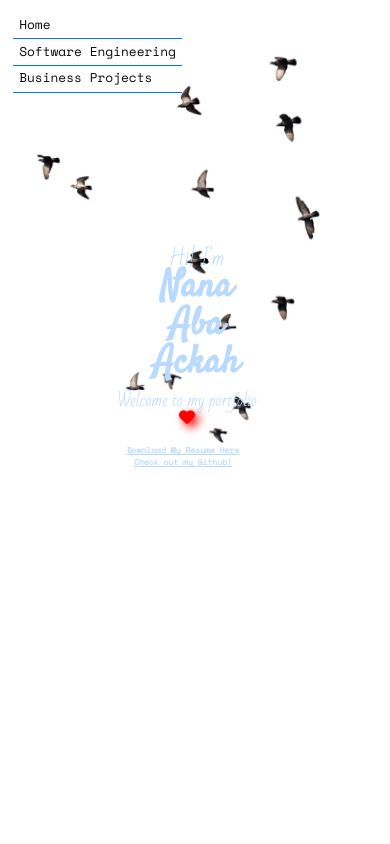
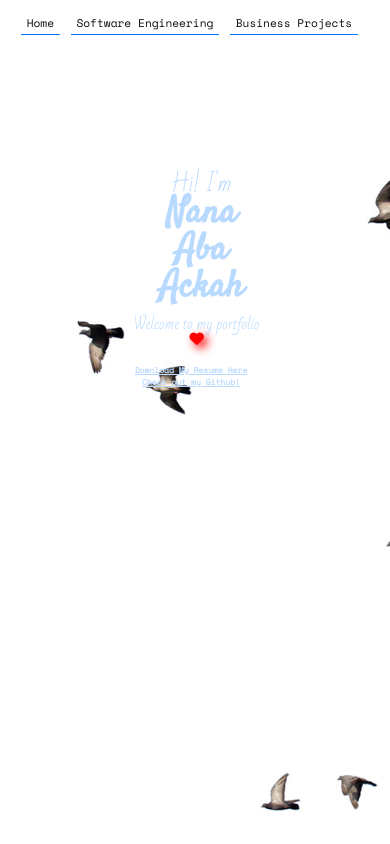
Before and after one commit to nanaabaackah/portfolio.io, a PHP site: page / in a window 390 px wide. Run offline with PHP 8.4, Linux system fonts and the light colour scheme; some libraries are stand-ins or nearby versions.

Commit message:
Update master.css

```diff
--- a/styles/master.css
+++ b/styles/master.css
@@ -312,8 +312,8 @@ span{
 @media screen and (max-width: 550px) {
     .home {
         background-image: url("../imgs/background9.png");
-        background-size: contain;
-        background-repeat: no-repeat;
+        background-size:auto;
+        background-repeat: repeat;
     }
 
     .grid {
@@ -325,23 +325,20 @@ span{
         display: flex;
         flex-direction: row;
         margin-top: 0em;
-
-        justify-content: left;
+        justify-content: center;
     }
 
     header nav ul {
         display: flex;
-        flex-direction: column;
-        font-size: 0.8em;
+        flex-direction: row;
+        font-size: 0.7em;
     }
 
     header nav li{
         margin-right: 1em;
-        text-align: left;
+        text-align: center;
         margin-left: 0em;
         border-bottom: solid #0077ff 0.5px;
-
-
     }
 
     header nav a,
@@ -366,7 +363,7 @@ span{
 
     #description{
         background-color: transparent;
-        margin-top: 9em;
+        margin-top: 8em;
         margin-bottom: 1em;
         margin-left: 1em;
     }
@@ -377,7 +374,7 @@ span{
 
     #description h1{
         font-family: 'Bad Script', cursive;
-        font-size: 1.2em;
+        font-size: 1.3em;
         color: #b9daff;
         text-align: center;
         margin-bottom: 0.5em;
@@ -387,14 +384,14 @@ span{
     #description em{
         text-decoration: none;
         font-family: 'Satisfy', cursive;
-        font-size: 2em;
+        font-size: 1.8em;
         color: #b9daff;
     }
 
     #description h2{
-        margin-left: 6em;
+        margin-left: 8em;
         text-align: center;
-        font-size: 1em;
+        font-size: 0.9em;
         font-family: 'Bad Script', cursive;
         color: #b9daff;
     }
@@ -403,7 +400,7 @@ span{
         text-align: center;
         display: flex;
         flex-direction: column;
-        margin-left:-3em;
+        margin-left:-1em;
         font-size: 0.5em;
     }
 
```
